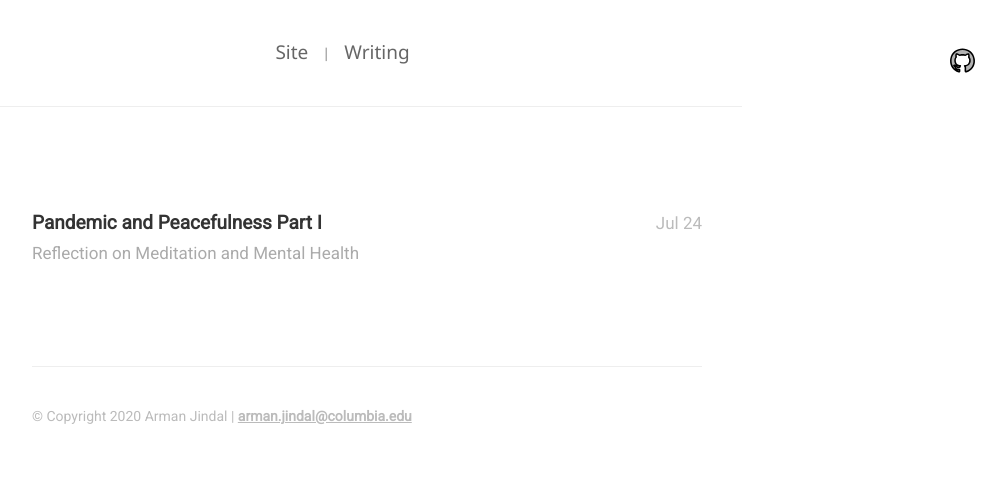
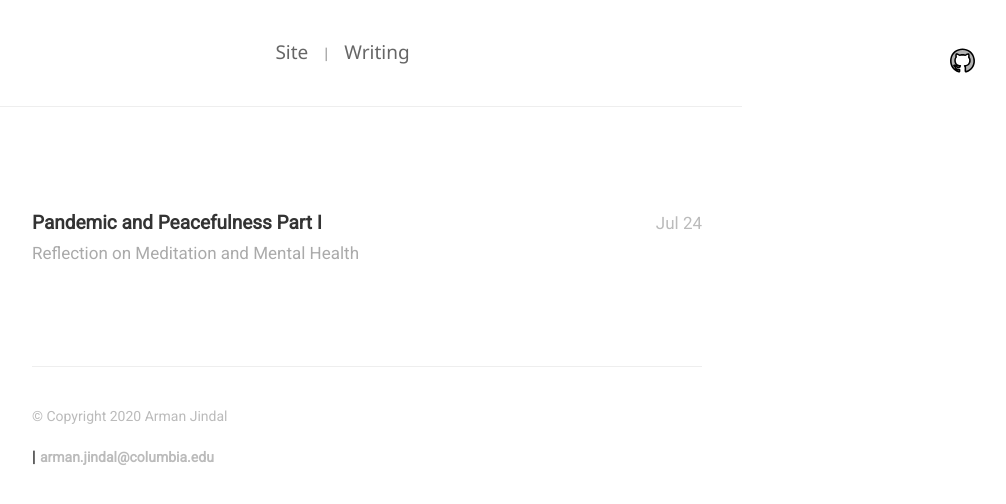
Before and after one commit to armanjindal/armanjindal.github.io, a Jekyll site: the page built from index.html, in a window 1280 px wide. Shown: the top 504 px of the page, without its empty margins (273-1279 px from the left). Built offline with Jekyll 4.4.1, drawn with Linux system fonts in a browser that asks for light colours; nearby versions of some CDN libraries; the list of posts is cut into pages by our own code.

Commit message:
error on footer

```diff
--- a/_includes/footer.html
+++ b/_includes/footer.html
@@ -1,3 +1,3 @@
 <footer id="footer">
-    <p class="small">© Copyright {{ site.time | date: '%Y' }} {{ site.author }} | <a class="email-footer" href="mailto:arman.jindal@columbia.edu">arman.jindal@columbia.edu</a>
+    <p class="small">© Copyright {{ site.time | date: '%Y' }} {{ site.author }} </p>| <a class="email-footer" href="mailto:arman.jindal@columbia.edu">arman.jindal@columbia.edu</a>
 </footer>
```
